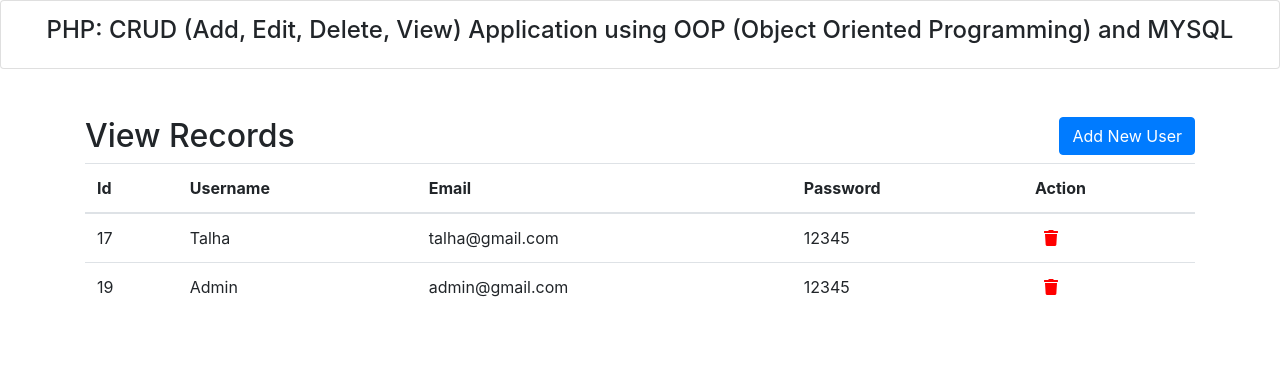
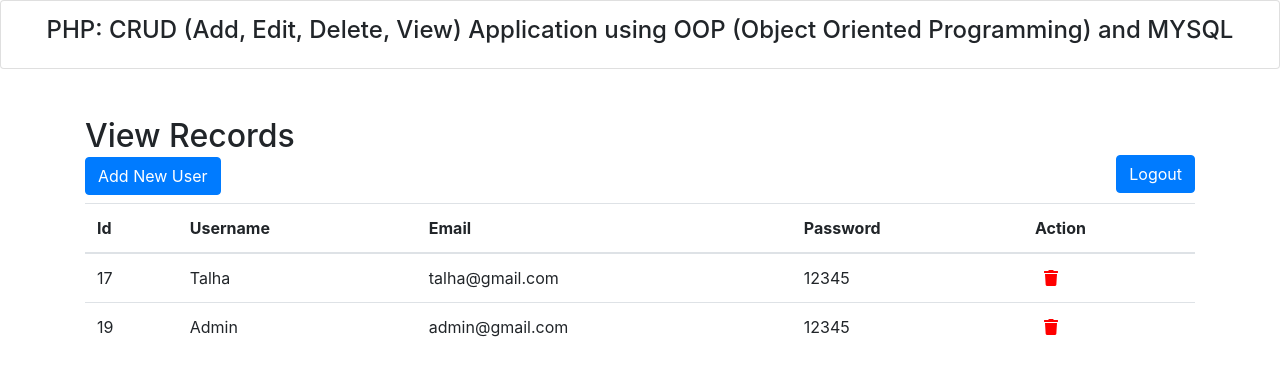
Before and after one commit to TalhaAhmedAI/php_login_app, a PHP site: page /admin_panel.php in a window 1280 px wide. Shown: the top 376 px of the page. Run offline with PHP 8.4, Linux system fonts and the light colour scheme; data comes from the database, SQL or seed files in the repository; some libraries are stand-ins or nearby versions.

Commit message:
The following issues have been resolved
Upon login as admin: There's no navigation option to other pages.
Upon navigation to the main folder: nothing opens.

```diff
--- a/admin.php
+++ b/admin.php
@@ -9,7 +9,9 @@ class Admin extends DbConnection{
 	public function insertData($post){
 
         $username = $this->con->real_escape_string($_POST['username']);
+        $username = strtolower($username);
         $email = $this->con->real_escape_string($_POST['email']);
+        $email = strtolower($email);
         $password = $this->con->real_escape_string($_POST['password']);
 
         $query = "INSERT INTO users (username,email,password) VALUES('$username', '$email','$password')";
--- a/admin_panel.php
+++ b/admin_panel.php
@@ -49,7 +49,10 @@
     }
   ?>
   <h2>View Records
-    <a href="add.php" class="btn btn-primary" style="float:right;">Add New User</a>
+    <div>
+    <a href="add.php" class="btn btn-primary" style="float:auto;">Add New User</a>&nbsp;
+    <a href="logout.php" class="btn btn-primary" style="float:right;">Logout</a>
+  </div>
   </h2>
   <table class="table table-hover">
     <thead>
--- a/login.php
+++ b/login.php
@@ -24,7 +24,7 @@
                 header('Location: admin_panel.php');
             }else{
             // Redirect to user dashboard page
-            header("Location: dashboard.php");
+            header("Location: index.php");
         }
         } else {
             echo "<div class='form'>
--- a/registration.php
+++ b/registration.php
@@ -13,8 +13,10 @@
     if (isset($_REQUEST['username'])) {
         // removes backslashes
         $username = stripslashes($_REQUEST['username']);
+        $username = strtolower($username);
         //$username = mysqli_real_escape_string($con, $username);
         $email    = stripslashes($_REQUEST['email']);
+        $email = strtolower($email);
         //$email    = mysqli_real_escape_string($con, $email);
         $password = stripslashes($_REQUEST['password']);
         //$password = mysqli_real_escape_string($con, $password);
```
Also changed, not shown: index.php (renamed from dashboard.php).
